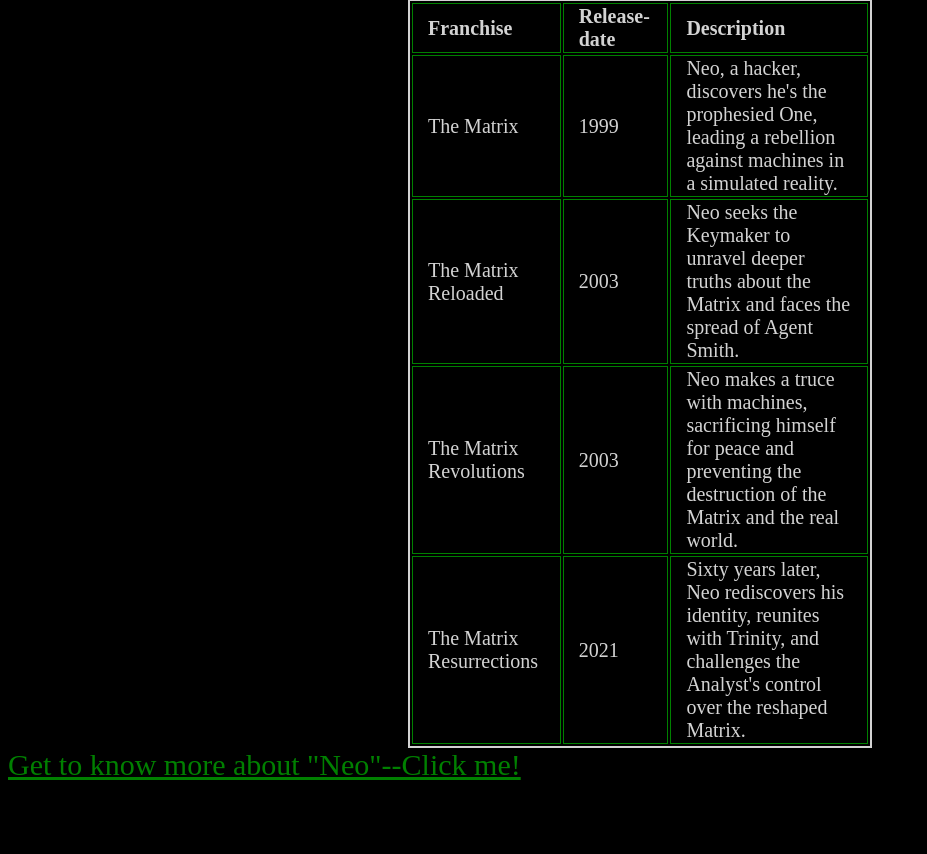
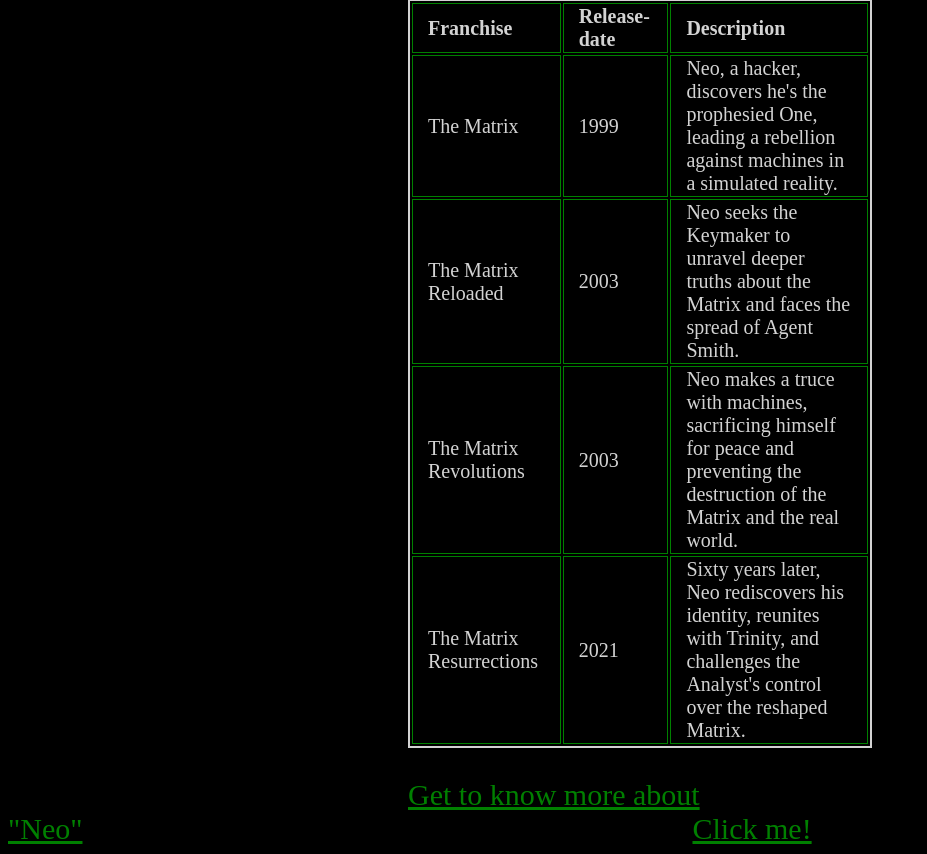
Before and after one commit to kastuv/webLearn, a plain HTML site: page ex1/ex1_kaustuv.html in a window 1280 px wide. Shown: the part 1960-2814 px from the top of the page, without its empty margins (0-927 px from the left). Before the commit the page ends 2750 px from the top, so only its background shows below. Drawn offline with Linux system fonts and the light colour scheme.

Commit message:
completed exercise1

```diff
--- a/ex1/ex1_kaustuv.html
+++ b/ex1/ex1_kaustuv.html
@@ -50,25 +50,30 @@
             border: 2px solid lightgrey;
             margin-left: 400px;
             margin-right: 400px;
+            margin-bottom: 30px;
         }
 
         .table-data
         {
             border: 1px solid green;
-            font-family: poppins;
+            font-family: 'Poppins';
             font-size: 20px;
             color: lightgray;
             padding-right: 15px;
             padding-left: 15px;
             text-align: left;
         }
-        a{
+        a
+        {
             font-size: 30px;
             font-family: 'Poppins';
-            padding-top: 100px;
-            margin-top: 0px;
+            padding-top: 50px;
+            padding-left: 400px;
             color: green;
-            text-align: center;
+        }
+        #gap
+        {
+            padding-left: 610px;
         }
     </style>
 </head>
@@ -123,6 +128,6 @@
     </table>
 
     <!--Link to the character-->
-    <a href="https://en.wikipedia.org/wiki/Neo_(The_Matrix)" target="_blank">Get to know more about "Neo"--Click me!</a>
+    <a href="https://en.wikipedia.org/wiki/Neo_(The_Matrix)" target="_blank">Get to know more about "Neo"<span id="gap">Click me!</span></a>
 </body>
 </html>
```
